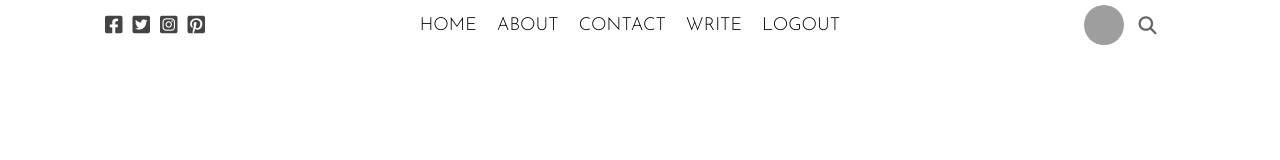
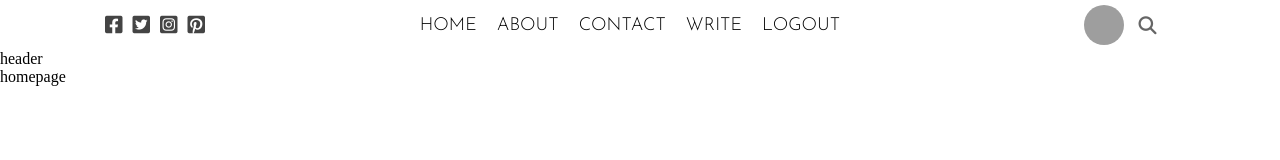
Before and after one commit to EvMad/react-frontend-sandbox, a React (Create React App) app: page / in a window 1280 px wide. Shown: the top 160 px of the page. Built offline with nearby package versions, Linux system fonts and the light colour scheme; grey boxes are pictures that could not be loaded.

Commit message:
import Header from "../../header/Header";

```diff
--- a/src/App.js
+++ b/src/App.js
@@ -1,10 +1,11 @@
 import TopBar from "./topbar/TopBar";
+import Home from "./pages/home/Home";
 
 function App() {
   return (
     <>
     <TopBar/>
-
+    <Home />
     </>
 
   );
--- a/src/pages/home/Home.jsx
+++ b/src/pages/home/Home.jsx
@@ -1,9 +1,12 @@
 import "./home.css"
+import Header from "../../header/Header";
 
 export default function Home() {
     return (
         <div className="home">
             <Header/>
+            homepage
+
         </div>
     )
 }
```
